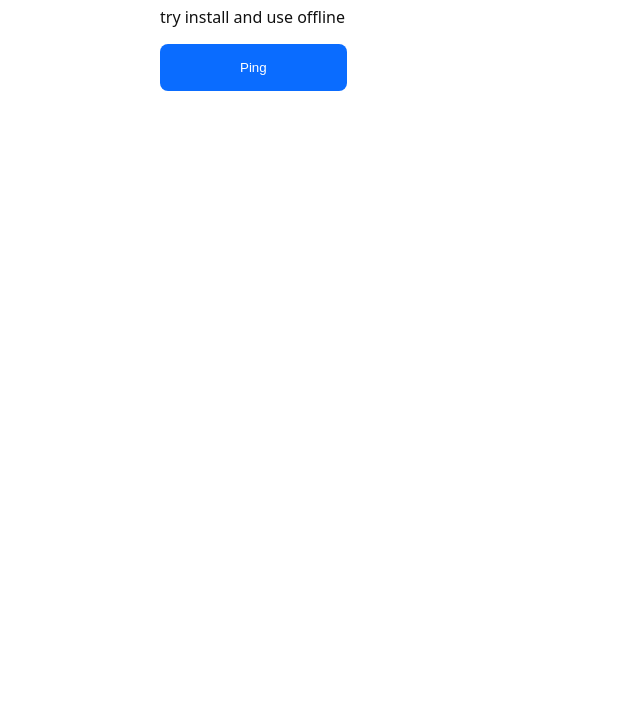
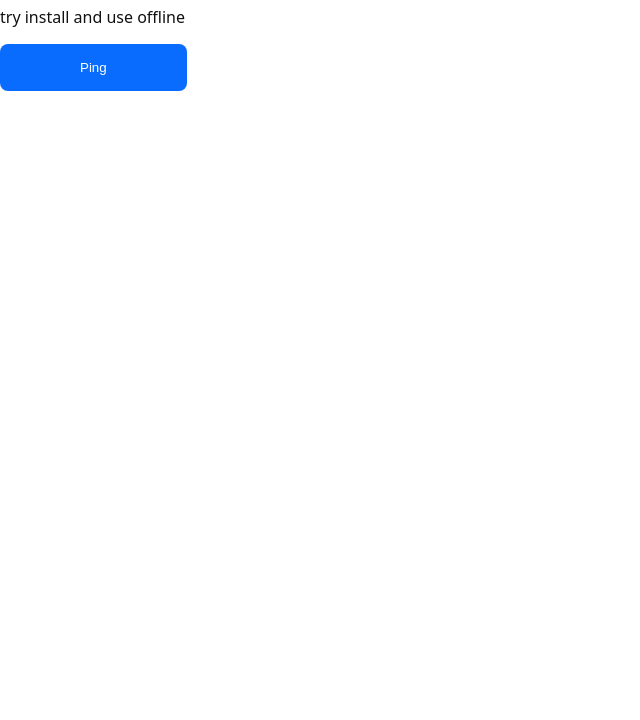
Before and after one commit to Purnod/PWA_Demo, a plain HTML site: page index.html in a window 1280 px wide. Shown: the part 80-800 px from the top of the page, without its empty margins (0-640 px from the left). Drawn offline with Linux system fonts and the light colour scheme.

Commit message:
Second commit

```diff
--- a/styles.css
+++ b/styles.css
@@ -15,11 +15,7 @@ body {
     color: var(--fg);
 }
 
-.container {
-    width: min(100%, 60rem);
-    margin: auto;
-    padding: 2rem, 1rem;
-}
+
 
 button{
     background: var(--brand);
```
